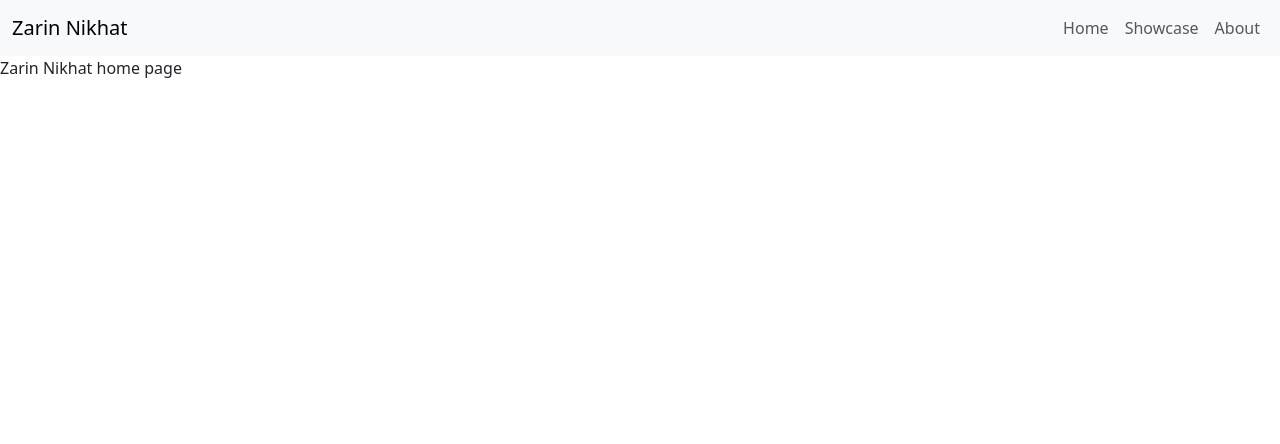
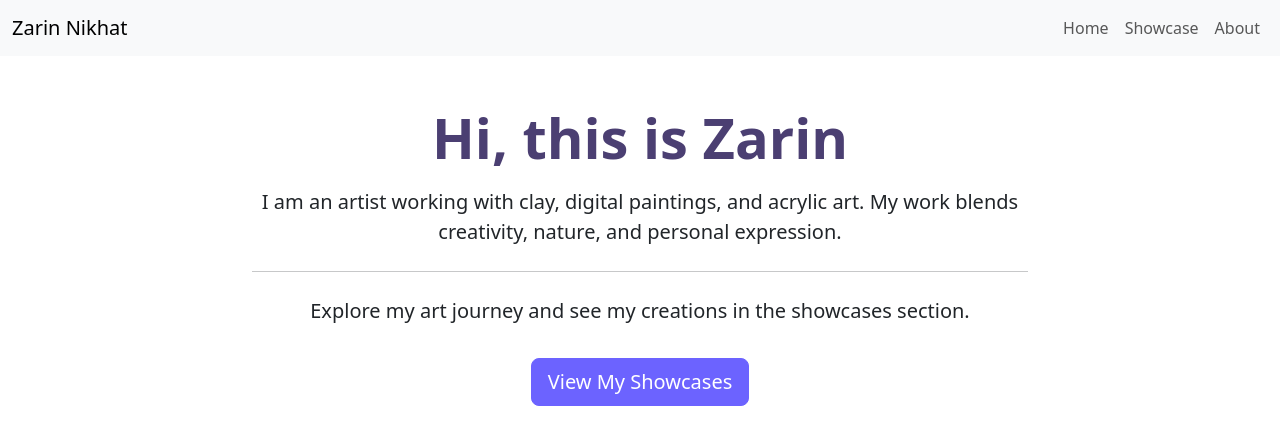
Before and after one commit to NihalArman/zarinnikhat.com, an Angular app in the folder zarin-nikhat/: page / in a window 1280 px wide. Shown: the top 444 px of the page. Built offline with nearby package versions, Linux system fonts and the light colour scheme.

Commit message:
Design home page

```diff
--- a/zarin-nikhat/src/app/home-page/home-page.css
+++ b/zarin-nikhat/src/app/home-page/home-page.css
@@ -0,0 +1,17 @@
+.container {
+  max-width: 800px;
+}
+
+h1 {
+  color: #4b3f72; /* Deep artistic purple */
+}
+
+.btn-primary {
+  background-color: #6c63ff;
+  border-color: #6c63ff;
+}
+
+.btn-primary:hover {
+  background-color: #594fe8;
+  border-color: #594fe8;
+}
--- a/zarin-nikhat/src/app/home-page/home-page.html
+++ b/zarin-nikhat/src/app/home-page/home-page.html
@@ -1 +1,17 @@
-<p>Zarin Nikhat home page</p>
+<div class="container py-5 text-center">
+  <h1 class="display-4 fw-bold">Hi, this is Zarin</h1>
+  <p class="lead mt-3">
+    I am an artist working with clay, digital paintings, and acrylic art.
+    My work blends creativity, nature, and personal expression.
+  </p>
+
+  <hr class="my-4" />
+
+  <p class="fs-5">
+    Explore my art journey and see my creations in the showcases section.
+  </p>
+
+  <a routerLink="/showcase" class="btn btn-primary btn-lg mt-3">
+    View My Showcases
+  </a>
+</div>
--- a/zarin-nikhat/src/app/home-page/home-page.ts
+++ b/zarin-nikhat/src/app/home-page/home-page.ts
@@ -1,8 +1,10 @@
 import { Component } from '@angular/core';
+import { RouterLink } from '@angular/router';
 
 @Component({
   selector: 'app-home-page',
-  imports: [],
+  standalone: true,
+  imports: [RouterLink],
   templateUrl: './home-page.html',
   styleUrl: './home-page.css'
 })
```
